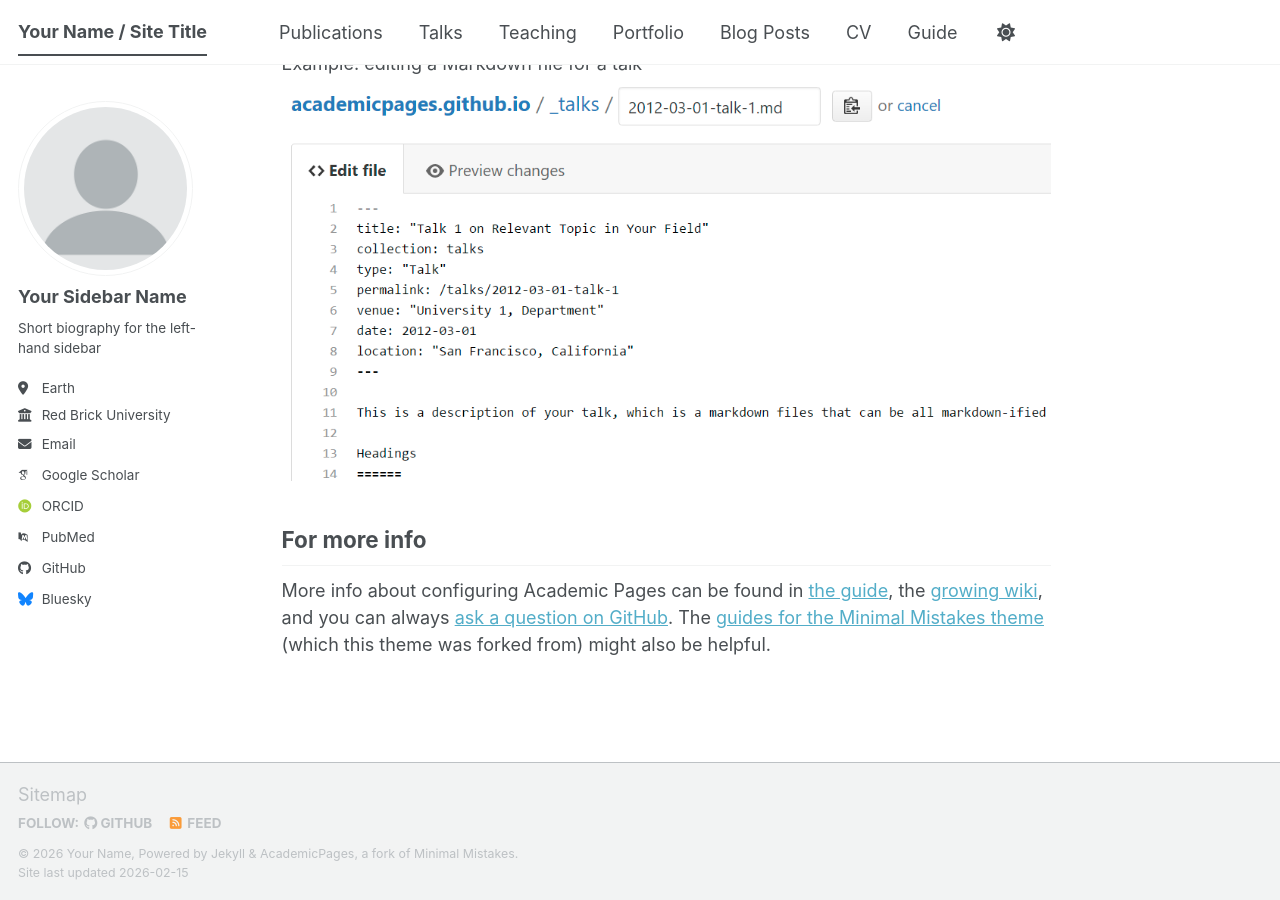
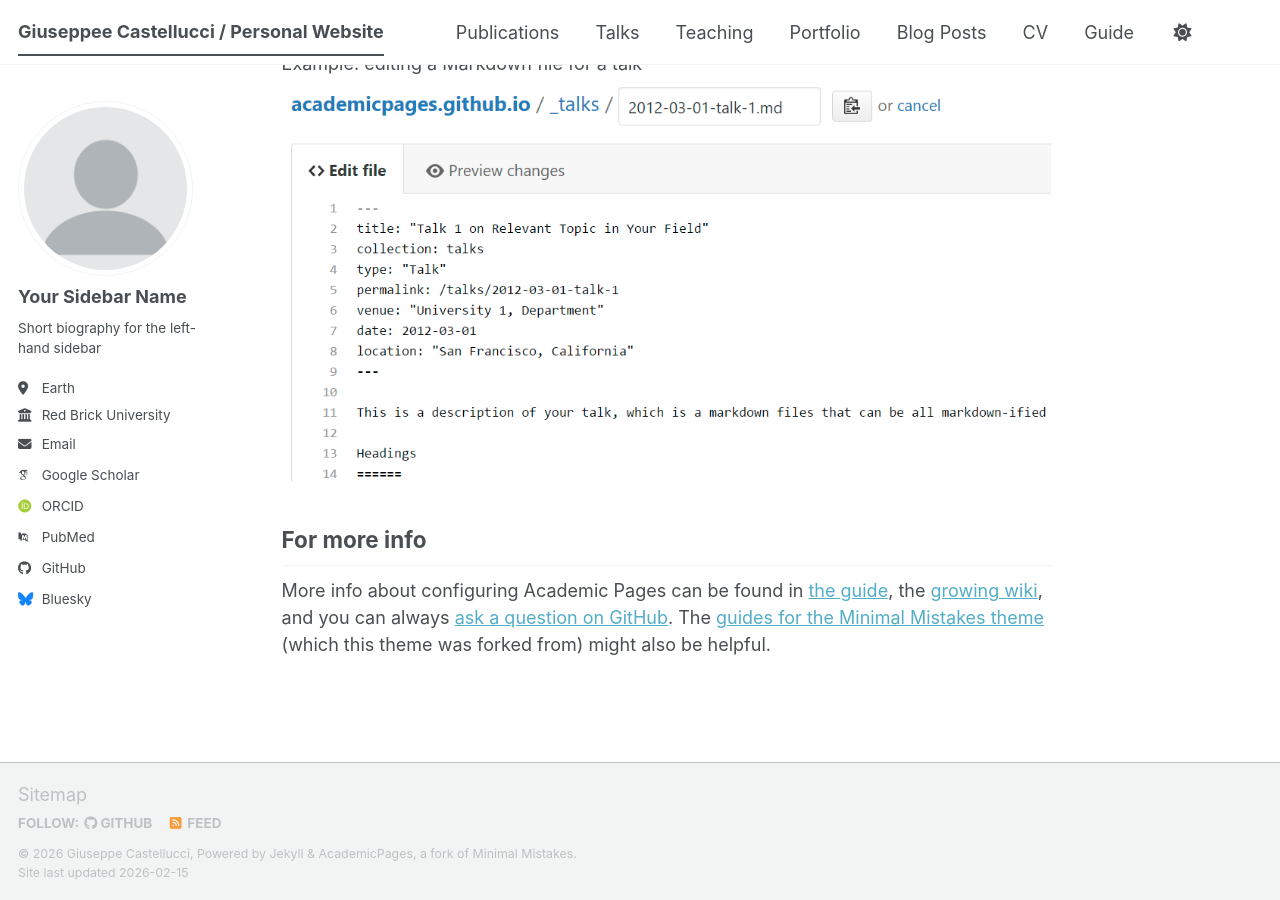
Before and after one commit to kamei86i/gcastellucci, a Jekyll site: the page built from _pages/about.md, in a window 1280 px wide and 900 px high, scrolled down 2720 px. Built offline with Jekyll 4.4.1, drawn with Linux system fonts in a browser that asks for light colours; some web fonts are replaced; a script bundle is joined from its source files by our own code; library files that are not in the unit come from our copies.

Commit message:
Update _config.yml

```diff
--- a/_config.yml
+++ b/_config.yml
@@ -9,14 +9,14 @@
 # Basic Site Settings
 locale                   : "en-US"
 site_theme               : "default" # The available themes options are "default", "air", "sunrise", "mint", "dirt" and "contrast"
-title                    : "Your Name / Site Title"
+title                    : "Giuseppee Castellucci / Personal Website"
 title_separator          : "-"
-name                     : &name "Your Name"
-description              : &description "Your Name's academic portfolio"   # Update this with a general description of your site, this is the default if not overridden by a page
-url                      : https://academicpages.github.io # The base hostname & protocol for your site e.g. "https://[your GitHub username].github.io",
+name                     : &name "Giuseppe Castellucci"
+description              : &description "Sr. Applied Scientist @ Amazon"   # Update this with a general description of your site, this is the default if not overridden by a page
+url                      : https://gcastellucci.github.io # The base hostname & protocol for your site e.g. "https://[your GitHub username].github.io",
                                                            # or if you already have some other page hosted on Github then use "https://[your GitHub username].github.io/[Your Repo Name]"
 baseurl                  : "" # the subpath of your site, e.g. "/blog"
-repository               : "academicpages/academicpages.github.io"
+repository               : "kamei86i/gcastellucci.github.io"
 
 # Site Author - The following control what appear as part of the author content on the side bar.
 #               If a field is blank the icon and link will not appear, otherwise it will be shown.
```
